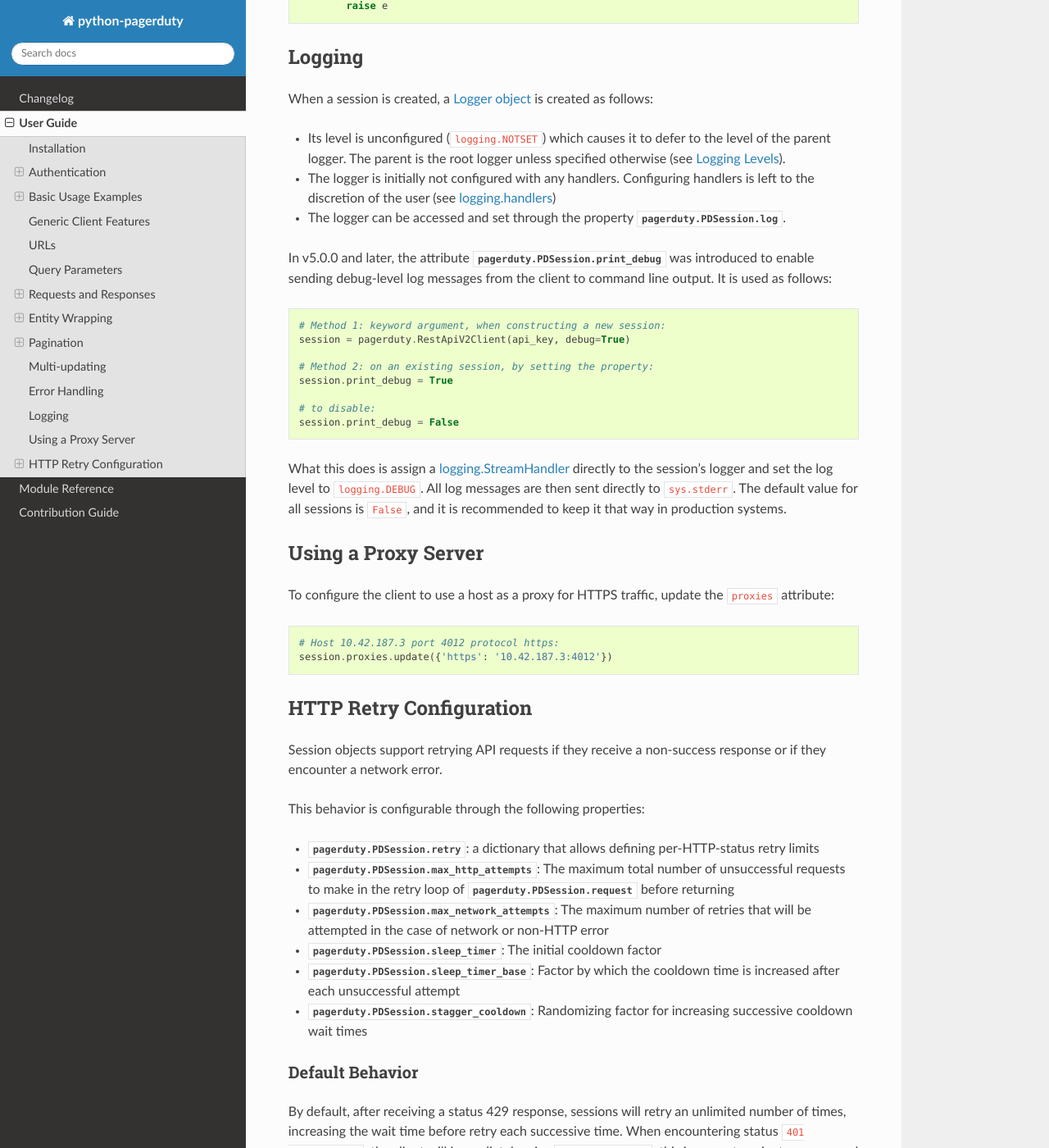
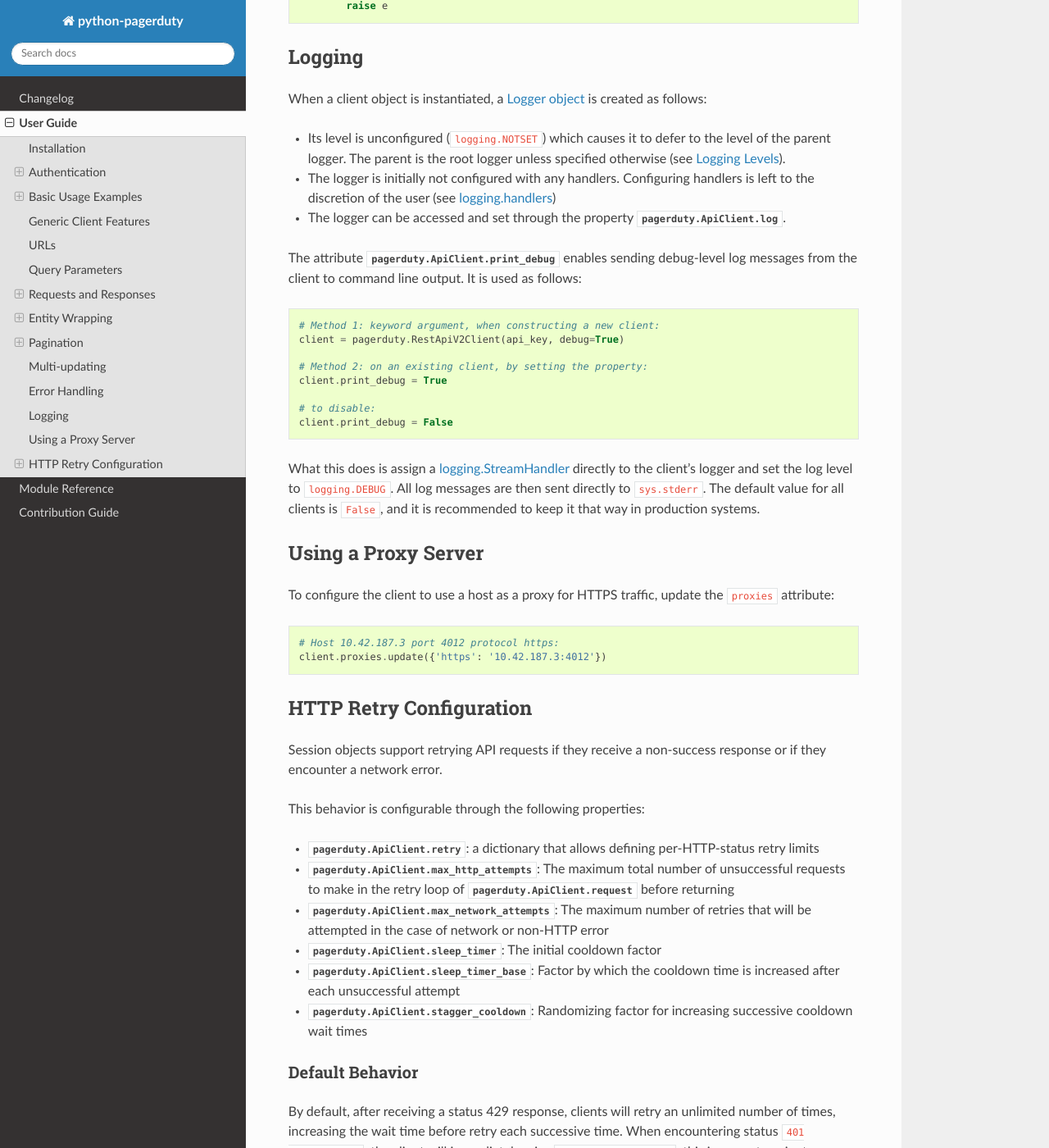
Before and after one commit to PagerDuty/python-pagerduty, a Sphinx documentation site: the page built from sphinx/source/user_guide.rst, in a window 1280 px wide and 1400 px high, scrolled down 12127 px. Shown: the whole window at 82% size. Built offline with Sphinx 7.4.7 and the Read the Docs theme 3.1.0, drawn with Linux system fonts in a browser that asks for light colours; some of the changed text lies outside the part shown.

Commit message:
Replace, in the user guide, "session" with "client" and fix stray references to old pdpyras class names

```diff
--- a/sphinx/source/user_guide.rst
+++ b/sphinx/source/user_guide.rst
@@ -21,7 +21,7 @@ where it will be used.
 
 Authentication
 --------------
-The first step is to construct a session object. The first argument to the
+The first step is to construct a client object. The first argument to the
 constructor is the secret to use for accessing the API:
 
 .. code-block:: python
@@ -29,28 +29,28 @@ constructor is the secret to use for accessing the API:
     import pagerduty
 
     # REST API v2:
-    session = pagerduty.RestApiV2Client(API_KEY)
+    client = pagerduty.RestApiV2Client(API_KEY)
 
     # REST API v2 with an OAuth2 access token:
-    session_oauth = pagerduty.RestApiV2Client(OAUTH_TOKEN, auth_type='oauth2')
+    client_oauth = pagerduty.RestApiV2Client(OAUTH_TOKEN, auth_type='oauth2')
 
     # Events API v2:
-    events_session = pagerduty.EventsApiV2Client(ROUTING_KEY)
+    events_client = pagerduty.EventsApiV2Client(ROUTING_KEY)
 
-    # A special session class for the change events API (part of Events API v2):
-    change_events_session = pagerduty.EventsApiV2Client(ROUTING_KEY)
+    # A special client class for the change events API (part of Events API v2):
+    change_events_client = pagerduty.EventsApiV2Client(ROUTING_KEY)
 
 Session objects, being descendants of `requests.Session`_, can also be used as
 context managers. For example:
 
 .. code-block:: python
 
-    with pagerduty.RestApiV2Client(API_KEY) as session:
-        do_application(session)
+    with pagerduty.RestApiV2Client(API_KEY) as client:
+        do_application(client)
 
 The From header
 ***************
-If the `REST API v2`_ session will be used for API endpoints that require a
+If the `REST API v2`_ client will be used for API endpoints that require a
 ``From`` header, such as those that take actions on incidents, and if it is
 using an account-level API key (created by an administrator via the "API Access
 Keys" page in the "Integrations" menu), the user must also supply the
@@ -71,9 +71,9 @@ documented `API Access URLs
 .. code-block:: python
 
     # REST API
-    session.url = 'https://api.eu.pagerduty.com'
+    client.url = 'https://api.eu.pagerduty.com'
     # Events API:
-    events_session.url = 'https://events.eu.pagerduty.com'
+    events_client.url = 'https://events.eu.pagerduty.com'
 
 Basic Usage Examples
 --------------------
@@ -87,16 +87,16 @@ and having them represented as a dictionary object using three different methods
 .. code-block:: python
 
     # Using get:
-    response = session.get('/users/PABC123')
+    response = client.get('/users/PABC123')
     user = None
     if response.ok:
         user = response.json()['user']
 
     # Using jget (return the full body after decoding):
-    user = session.jget('/users/PABC123')['user']
+    user = client.jget('/users/PABC123')['user']
 
     # Using rget (return the response entity after unwrapping):
-    user = session.rget('/users/PABC123')
+    user = client.rget('/users/PABC123')
 
     # >>> user
     # {"type": "user", "email": "user@example.com", ... }
@@ -107,7 +107,7 @@ and having them represented as a dictionary object using three different methods
 .. code-block:: python
 
     # Print each user's email address and name:
-    for user in session.iter_all('users'):
+    for user in client.iter_all('users'):
         print(user['id'], user['email'], user['name'])
 
 **Pagination with query parameters:** set the ``params`` keyword argument, which is
@@ -116,7 +116,7 @@ converted to URL query parameters by Requests_:
 .. code-block:: python
 
     # Get a list of all services with "SN" in their name:
-    services = session.list_all('services', params={'query': 'SN'})
+    services = client.list_all('services', params={'query': 'SN'})
 
     # >>> services
     # [{'type':'service', ...}, ...]
@@ -127,7 +127,7 @@ matching a string using the ``query`` parameter on an index endpoint:
 .. code-block:: python
 
     # Find the user with email address "jane@example35.com"
-    user = session.find('users', 'jane@example35.com', attribute='email')
+    user = client.find('users', 'jane@example35.com', attribute='email')
 
     # >>> user
     # {'type': 'user', 'email': 'jane@example35.com', ...}
@@ -141,7 +141,7 @@ matching a string using the ``query`` parameter on an index endpoint:
 
     # (1) using put directly:
     updated_user = None
-    response = session.put(user['self'], json={
+    response = client.put(user['self'], json={
         'user': {
             'type':'user',
             'name': 'Jane Doe'
@@ -154,7 +154,7 @@ matching a string using the ``query`` parameter on an index endpoint:
     #   - The URL argument can be the dictionary representation
     #   - The json argument doesn't have to include the "user" wrapper dict
     try:
-        updated_user = session.rput(user, json={
+        updated_user = client.rput(user, json={
             'type':'user',
             'name': 'Jane Doe'
         })
@@ -169,7 +169,7 @@ matching a string using the ``query`` parameter on an index endpoint:
     # user_data, using the 'email' key as the uniquely identifying property,
     # and update it if it exists and differs from user_data:
     user_data = {'email': 'user123@example.com', 'name': 'User McUserson'}
-    updated_user = session.persist('users', 'email', user_data, update=True)
+    updated_user = client.persist('users', 'email', user_data, update=True)
 
 **Using multi-valued set filters:** set the value in the ``params`` dictionary
 at the appropriate key to a list. Square brackets will then be automatically
@@ -180,7 +180,7 @@ the paramter name to denote a set type filter. For example:
 .. code-block:: python
 
     # Query all open incidents assigned to a user
-    incidents = session.list_all(
+    incidents = client.list_all(
         'incidents',
         params={
           'user_ids[]':['PHIJ789'], # (Necessary in < 4.4.0, compatible with >= 4.4.0)
@@ -196,13 +196,13 @@ the paramter name to denote a set type filter. For example:
 .. code-block:: python
 
     # Acknowledge all triggered incidents assigned to a user:
-    incidents = session.list_all(
+    incidents = client.list_all(
         'incidents',
         params={'user_ids':['PHIJ789'],'statuses':['triggered']}
     )
     for i in incidents:
         i['status'] = 'acknowledged'
-    updated_incidents = session.rput('incidents', json=incidents)
+    updated_incidents = client.rput('incidents', json=incidents)
 
 Events API v2
 *************
@@ -210,35 +210,35 @@ Events API v2
 
 .. code-block:: python
 
-    dedup_key = events_session.trigger("Server is on fire", 'dusty.old.server.net')
+    dedup_key = events_client.trigger("Server is on fire", 'dusty.old.server.net')
     # ...
-    events_session.resolve(dedup_key)
+    events_client.resolve(dedup_key)
 
 **Trigger an alert and acknowledge it** using a custom deduplication key:
 
 .. code-block:: python
 
-    events_session.trigger("Server is on fire", 'dusty.old.server.net',
+    events_client.trigger("Server is on fire", 'dusty.old.server.net',
         dedup_key='abc123')
     # ...
-    events_session.acknowledge('abc123')
+    events_client.acknowledge('abc123')
 
 **Submit a change event** using a :class:`EventsApiV2Client` instance:
 
 .. code-block:: python
 
-    change_events_session.submit("new build finished at latest HEAD",
+    change_events_client.submit("new build finished at latest HEAD",
         source="automation")
 
 Generic Client Features
 -----------------------
 Generally, all of the features of `requests.Session`_ are available to the user
 as they would be if using the Requests Python library directly, since
-:class:`pagerduty.PDSession` and its subclasses for the REST/Events APIs are
+:class:`pagerduty.ApiClient` and its subclasses for the REST/Events APIs are
 descendants of it.
 
 The ``get``, ``post``, ``put`` and ``delete`` methods of REST/Events API
-session classes are similar to the analogous functions in `requests.Session`_.
+client classes are similar to the analogous functions in `requests.Session`_.
 The arguments they accept are the same and they all return `requests.Response`_
 objects.
 
@@ -251,7 +251,7 @@ to the Requests_ documentation.
 
 URLs
 ----
-The first argument to most of the session methods is the URL. However, there is
+The first argument to most of the client methods is the URL. However, there is
 no need to specify a complete API URL. Any path relative to the root of the
 API, whether or not it includes a leading slash, is automatically normalized to
 a complete API URL.  For instance, one can specify ``users/PABC123`` or
@@ -275,7 +275,7 @@ query string in the final URL of the request:
 
 .. code-block:: python
 
-    first_dan = session.rget('users', params={
+    first_dan = client.rget('users', params={
         'query': 'Dan',
         'limit': 1,
         'offset': 0,
@@ -291,7 +291,7 @@ then ``[]`` will be automatically appended to the parameter name.
 
     # If there are 82 services with name matching "foo" this will return all of
     # them as a list:
-    foo_services = session.list_all('services', params={
+    foo_services = client.list_all('services', params={
         'query': 'foo',
         'include': ['escalation_policies', 'teams'],
         'limit': 50,
@@ -315,7 +315,7 @@ obtained:
 
 .. code-block:: python
 
-    response = session.get('incidents')
+    response = client.get('incidents')
     # The UUID of the API request, which can be supplied to PagerDuty Customer
     # Support in the event of server errors (status 5xx):
     print(response.headers['x-request-id'])
@@ -376,9 +376,9 @@ Using the example given in the API reference page:
     }
     ep['escalation_rules'].append(new_rule)
     # Save changes:
-    session.rput(ep, json=ep)
+    client.rput(ep, json=ep)
 
-Resource schemas
+Resource Schemas
 ****************
 Main article: `Resource Schemas <https://developer.pagerduty.com/docs/ZG9jOjExMDI5NTU5-resource-schemas>`_
 
@@ -502,16 +502,16 @@ For example:
 
     # Example: Find all users with "Dav" in their name/email (i.e. Dave/David)
     # in the PagerDuty account:
-    for dave in session.iter_all('users', params={'query':"Dav"}):
+    for dave in client.iter_all('users', params={'query':"Dav"}):
         print("%s <%s>"%(dave['name'], dave['email']))
 
     # Example: Get a dictionary of all users, keyed by email, and use it to
     # find the ID of the user whose email is ``bob@example.com``
-    users = session.dict_all('users', by='email')
+    users = client.dict_all('users', by='email')
     print(users['bob@example.com']['id'])
 
     # Same as above, but using ``find``:
-    bob = session.find('users', 'bob@example.com', attribute='email')
+    bob = client.find('users', 'bob@example.com', attribute='email')
     print(bob['id'])
 
 Performance and Completeness of Results
@@ -570,7 +570,7 @@ For instance, to resolve two incidents with IDs ``PABC123`` and ``PDEF456``:
 
 .. code-block:: python
 
-    session.rput(
+    client.rput(
         "incidents",
         json=[
             {'id':'PABC123','type':'incident_reference', 'status':'resolved'},
@@ -586,7 +586,7 @@ user-scoped access token or setting the ``From`` header to the login email
 address of a valid PagerDuty user. To set this, pass it through using the
 ``headers`` keyword argument, or set the
 :attr:`pagerduty.RestApiV2Client.default_from` property, or pass the email address as
-the ``default_from`` keyword argument when constructing the session initially.
+the ``default_from`` keyword argument when constructing the client initially.
 
 Error Handling
 --------------
@@ -609,7 +609,7 @@ exception if it's any other HTTP error code:
 .. code-block:: python
 
     try:
-        user = session.rget("/users/PJKL678")
+        user = client.rget("/users/PJKL678")
         print(user['email'])
 
     except pagerduty.HttpError as e:
@@ -620,7 +620,7 @@ exception if it's any other HTTP error code:
 
 Logging
 -------
-When a session is created, a
+When a client object is instantiated, a
 `Logger object <https://docs.python.org/3/library/logging.html#logger-objects>`_
 is created as follows:
 
@@ -632,28 +632,28 @@ is created as follows:
   handlers is left to the discretion of the user (see `logging.handlers
   <https://docs.python.org/3/library/logging.handlers.html>`_)
 * The logger can be accessed and set through the property
-  :attr:`pagerduty.PDSession.log`.
+  :attr:`pagerduty.ApiClient.log`.
 
-In v5.0.0 and later, the attribute :attr:`pagerduty.PDSession.print_debug` was
-introduced to enable sending debug-level log messages from the client to
-command line output. It is used as follows:
+The attribute :attr:`pagerduty.ApiClient.print_debug` enables sending
+debug-level log messages from the client to command line output. It is used as
+follows:
 
 .. code-block:: python
 
-    # Method 1: keyword argument, when constructing a new session:
-    session = pagerduty.RestApiV2Client(api_key, debug=True)
+    # Method 1: keyword argument, when constructing a new client:
+    client = pagerduty.RestApiV2Client(api_key, debug=True)
 
-    # Method 2: on an existing session, by setting the property:
-    session.print_debug = True
+    # Method 2: on an existing client, by setting the property:
+    client.print_debug = True
 
     # to disable:
-    session.print_debug = False
+    client.print_debug = False
 
 What this does is assign a `logging.StreamHandler
 <https://docs.python.org/3/library/logging.handlers.html#streamhandler>`_
-directly to the session's logger and set the log level to ``logging.DEBUG``.
+directly to the client's logger and set the log level to ``logging.DEBUG``.
 All log messages are then sent directly to ``sys.stderr``. The default value
-for all sessions is ``False``, and it is recommended to keep it that way in
+for all clients is ``False``, and it is recommended to keep it that way in
 production systems.
 
 Using a Proxy Server
@@ -664,7 +664,7 @@ To configure the client to use a host as a proxy for HTTPS traffic, update the
 .. code-block:: python
 
     # Host 10.42.187.3 port 4012 protocol https:
-    session.proxies.update({'https': '10.42.187.3:4012'})
+    client.proxies.update({'https': '10.42.187.3:4012'})
 
 HTTP Retry Configuration
 ------------------------
@@ -673,19 +673,19 @@ response or if they encounter a network error.
 
 This behavior is configurable through the following properties:
 
-* :attr:`pagerduty.PDSession.retry`: a dictionary that allows defining per-HTTP-status retry limits
-* :attr:`pagerduty.PDSession.max_http_attempts`: The maximum total number of unsuccessful requests to make in the retry loop of :attr:`pagerduty.PDSession.request` before returning
-* :attr:`pagerduty.PDSession.max_network_attempts`: The maximum number of retries that will be attempted in the case of network or non-HTTP error
-* :attr:`pagerduty.PDSession.sleep_timer`: The initial cooldown factor
-* :attr:`pagerduty.PDSession.sleep_timer_base`: Factor by which the cooldown time is increased after each unsuccessful attempt
-* :attr:`pagerduty.PDSession.stagger_cooldown`: Randomizing factor for increasing successive cooldown wait times
+* :attr:`pagerduty.ApiClient.retry`: a dictionary that allows defining per-HTTP-status retry limits
+* :attr:`pagerduty.ApiClient.max_http_attempts`: The maximum total number of unsuccessful requests to make in the retry loop of :attr:`pagerduty.ApiClient.request` before returning
+* :attr:`pagerduty.ApiClient.max_network_attempts`: The maximum number of retries that will be attempted in the case of network or non-HTTP error
+* :attr:`pagerduty.ApiClient.sleep_timer`: The initial cooldown factor
+* :attr:`pagerduty.ApiClient.sleep_timer_base`: Factor by which the cooldown time is increased after each unsuccessful attempt
+* :attr:`pagerduty.ApiClient.stagger_cooldown`: Randomizing factor for increasing successive cooldown wait times
 
 Default Behavior
 ****************
-By default, after receiving a status 429 response, sessions will retry an
+By default, after receiving a status 429 response, clients will retry an
 unlimited number of times, increasing the wait time before retry each
 successive time.  When encountering status ``401 Unauthorized``, the client
-will immediately raise ``pagerduty.Error``; this is a non-transient error
+will immediately raise :attr:`pagerduty.HttpError`; this is a non-transient error
 caused by an invalid credential.
 
 For all other success or error statuses, the underlying request method in the
@@ -698,10 +698,10 @@ increases exponentially with each retry.
 
 Let:
 
-* a = :attr:`pagerduty.PDSession.sleep_timer_base`
+* a = :attr:`pagerduty.ApiClient.sleep_timer_base`
 * t\ :sub:`0` = ``sleep_timer``
 * t\ :sub:`n` = Sleep time after n attempts
-* ρ = :attr:`pagerduty.PDSession.stagger_cooldown`
+* ρ = :attr:`pagerduty.ApiClient.stagger_cooldown`
 * r\ :sub:`n` = a randomly-generated real number between 0 and 1, distinct for each n-th request
 
 Assuming ρ = 0:
@@ -714,7 +714,7 @@ t\ :sub:`n` = a (1 + ρ r\ :sub:`n`) t\ :sub:`n-1`
 
 Configuring Retry Behavior
 **************************
-The dictionary property :attr:`pagerduty.PDSession.retry` allows customization of
+The dictionary property :attr:`pagerduty.ApiClient.retry` allows customization of
 HTTP retry limits on a per-HTTP-status basis. This includes the ability to
 override the above defaults for 401 and 429, although that is not recommended.
 
@@ -725,9 +725,9 @@ that status. **Success statuses (2xx) will be ignored.**
 If a different error status is encountered on a retry, it won't count towards
 the limit of the first status, but will be counted separately. However, the
 total overall number of attempts that will be made to get a success status is
-limited by :attr:`pagerduty.PDSession.max_http_attempts`. This will always
+limited by :attr:`pagerduty.ApiClient.max_http_attempts`. This will always
 supersede the maximum number of retries for any status defined in
-:attr:`pagerduty.PDSession.retry` if it is lower.
+:attr:`pagerduty.ApiClient.retry` if it is lower.
 
 Low-level HTTP request functions in client classes, i.e. ``get``, will return
 `requests.Response`_ objects when they run out of retries. Higher-level
@@ -744,16 +744,16 @@ the configured retry limits are reached in the underlying HTTP request methods.
     # This will take about 30 seconds plus API request time, carrying out four
     # attempts with 2, 4, 8 and 16 second pauses between them, before finally
     # returning the status 404 response object for the user that doesn't exist:
-    session.max_http_attempts = 4 # lower value takes effect
-    session.retry[404] = 5 # this won't take effect
-    session.sleep_timer = 1
-    session.sleep_timer_base = 2
-    response = session.get('/users/PNOEXST')
+    client.max_http_attempts = 4 # lower value takes effect
+    client.retry[404] = 5 # this won't take effect
+    client.sleep_timer = 1
+    client.sleep_timer_base = 2
+    response = client.get('/users/PNOEXST')
 
     # Same as the above, but with the per-status limit taking precedence, so
     # the total wait time is 62 seconds:
-    session.max_http_attempts = 6
-    response = session.get('/users/PNOEXST')
+    client.max_http_attempts = 6
+    response = client.get('/users/PNOEXST')
 
 .. References:
 .. -----------
```
